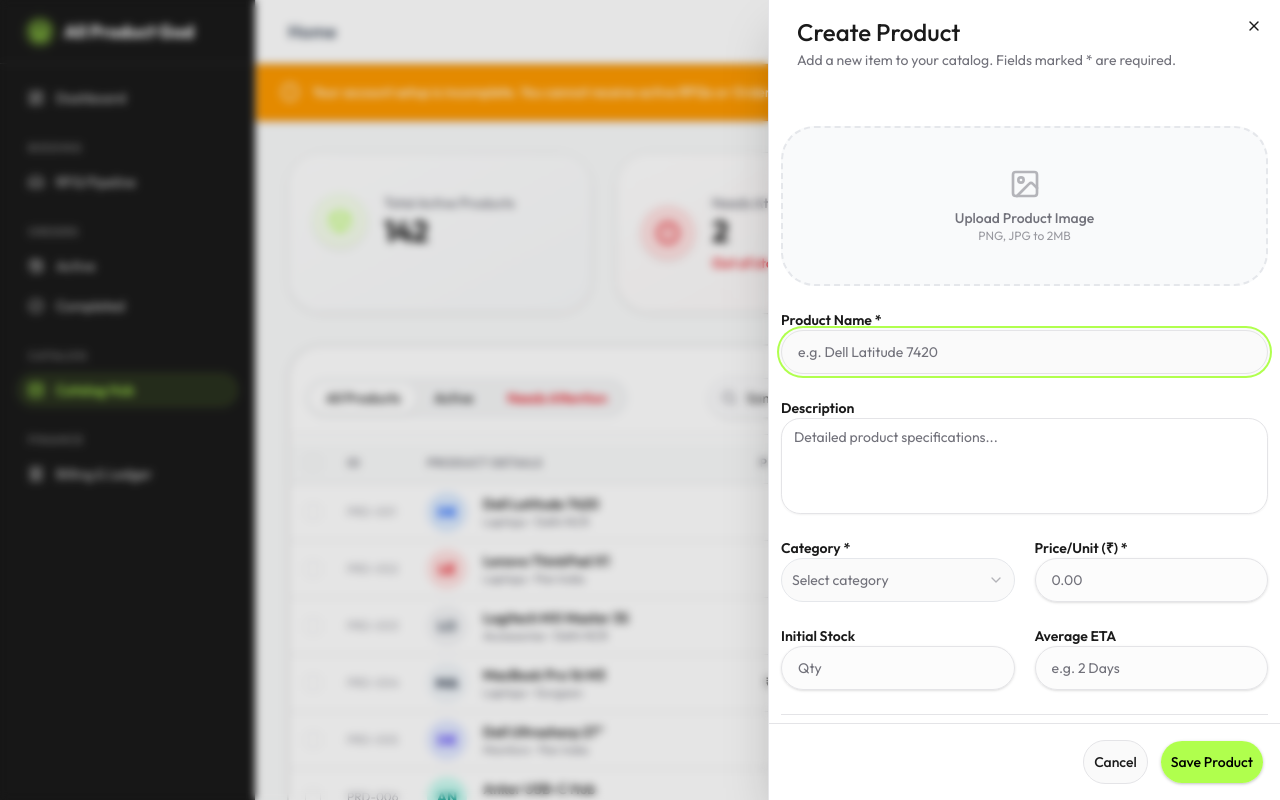
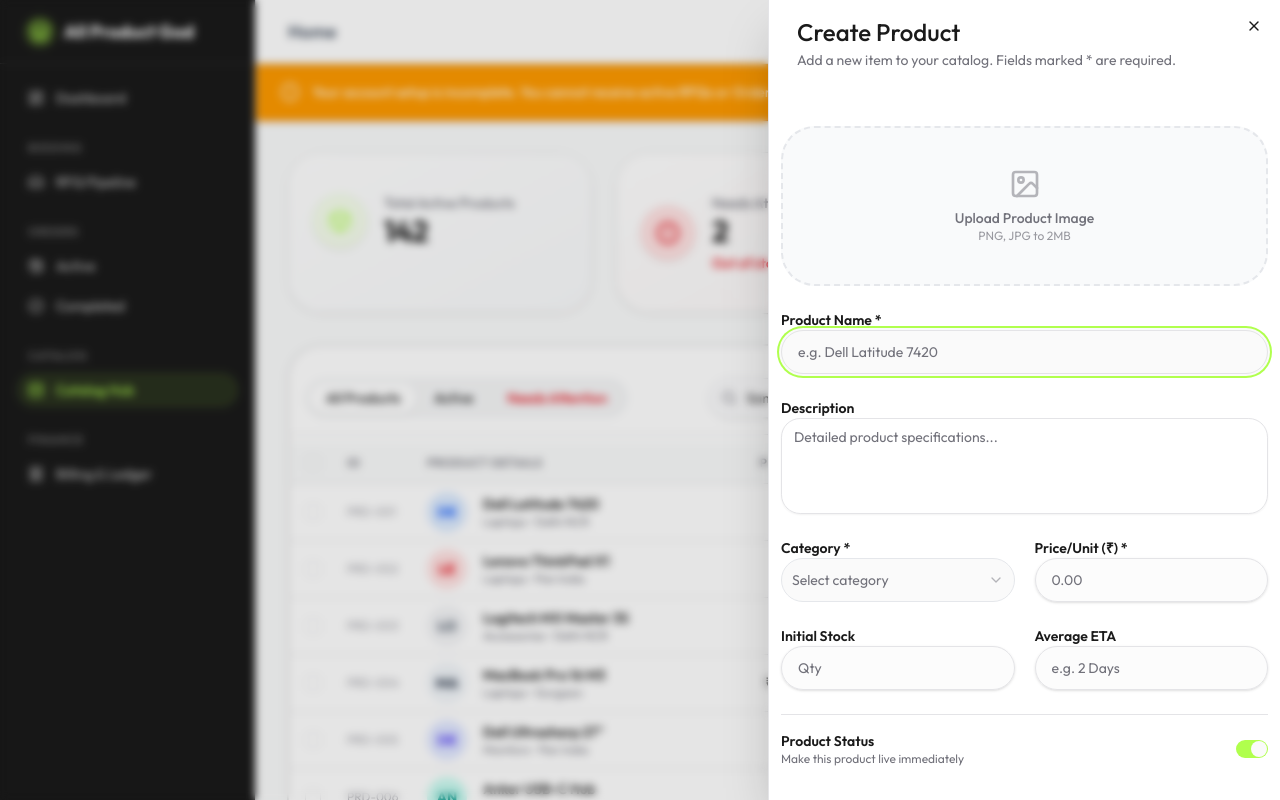
Before and after one commit to prajil22359/kshitiz_techtrio, a Next.js app: page /vendor/catalog in a window 1280 px wide. Both pictures are taken after typing "Sample" into the empty fields and a click on the button "Add Product". Shown: the top 800 px of the page. Built offline with nearby package versions, Linux system fonts and the light colour scheme.

Commit message:
relative position for adding products in catalogue

```diff
--- a/src/app/(portals)/vendor/catalog/page.tsx
+++ b/src/app/(portals)/vendor/catalog/page.tsx
@@ -262,7 +262,7 @@ export default function CatalogHub() {
                     </div>
                   </div>
 
-                  <div className="absolute bottom-0 left-0 right-0 p-4 border-t border-border bg-white flex justify-end gap-3 z-10">
+                  <div className="relative p-4 border-t border-border bg-white flex justify-end gap-3 z-10">
                     <SheetTrigger render={<Button variant="outline" className="w-full sm:w-auto h-11" />}>
                       Cancel
                     </SheetTrigger>
```
